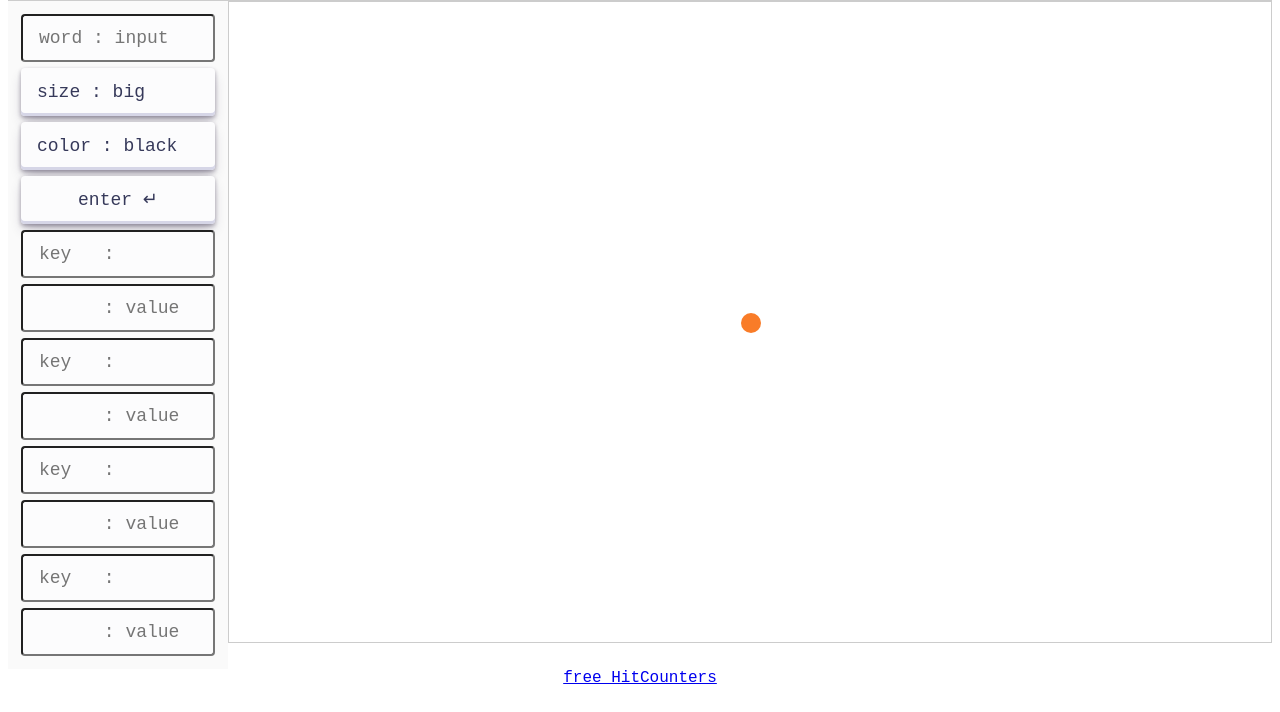
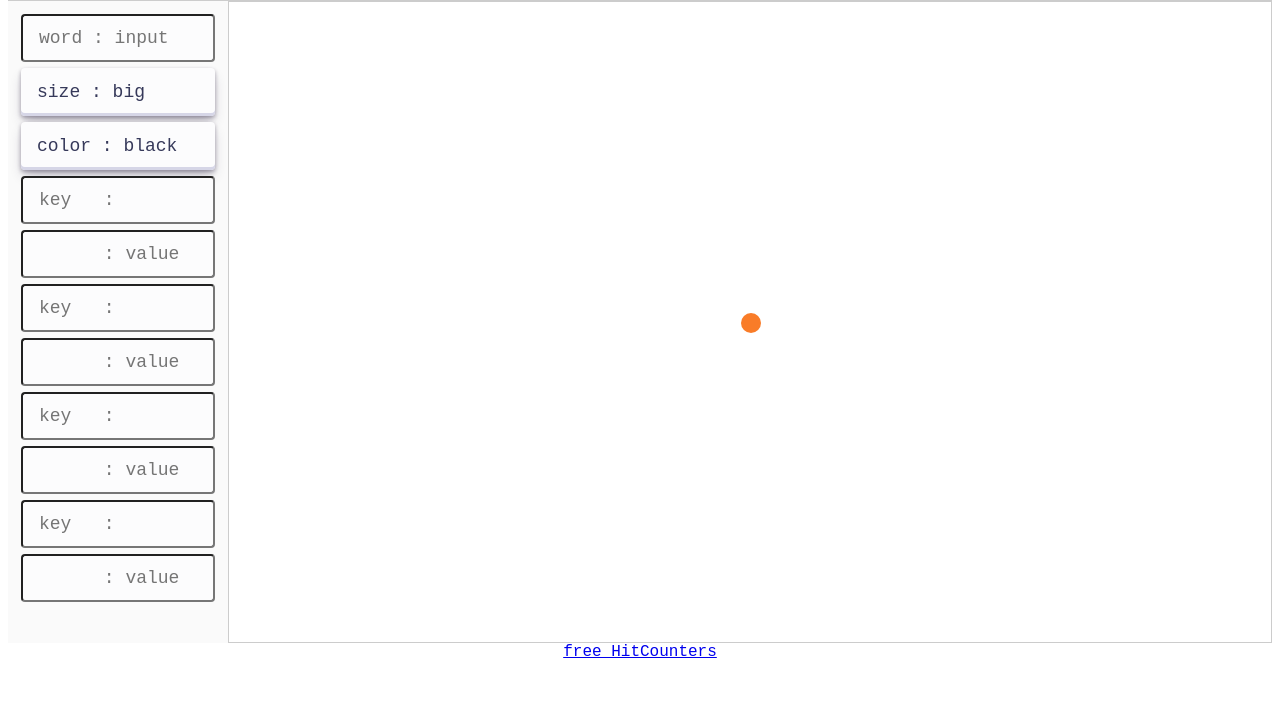
Before and after one commit to markuslahde/coverage, a plain HTML site: page index.html in a window 1280 px wide. Shown: the part 88-800 px from the top of the page. Drawn offline with nearby package versions, Linux system fonts and the light colour scheme.

Commit message:
Update index.html

```diff
--- a/index.html
+++ b/index.html
@@ -201,7 +201,7 @@
           <option value="#009cd9">color : blue</option>
           <!-- <option value="#f97c28">color : orange</option> -->
         </select>
-        <button onclick="(selectedWords && selectedWords.length > 0) ? updateWord() : addWord()" style="margin: 3px">enter ↵</button>
+        <!-- <button onclick="(selectedWords && selectedWords.length > 0) ? updateWord() : addWord()" style="margin: 3px">enter ↵</button> -->
         <!-- <button onclick="addWord()" style="margin: 3px">add</button>
         <button onclick="updateWord()" style="margin: 3px">update</button> -->
         <!-- Key-value -pair 1 -->
```
